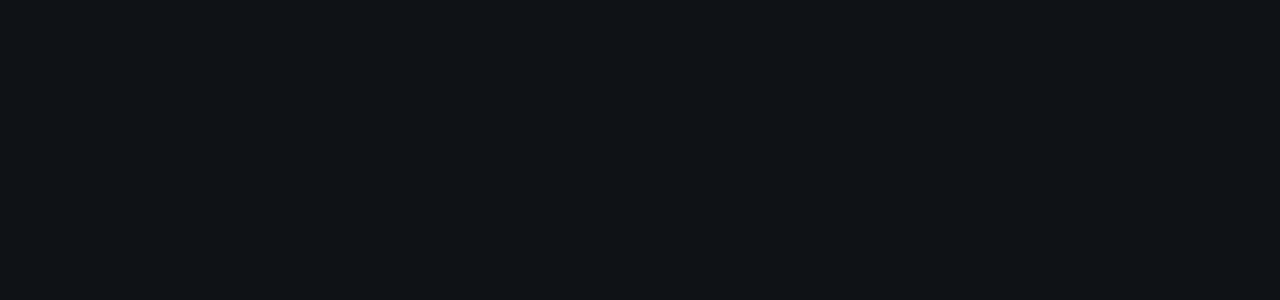
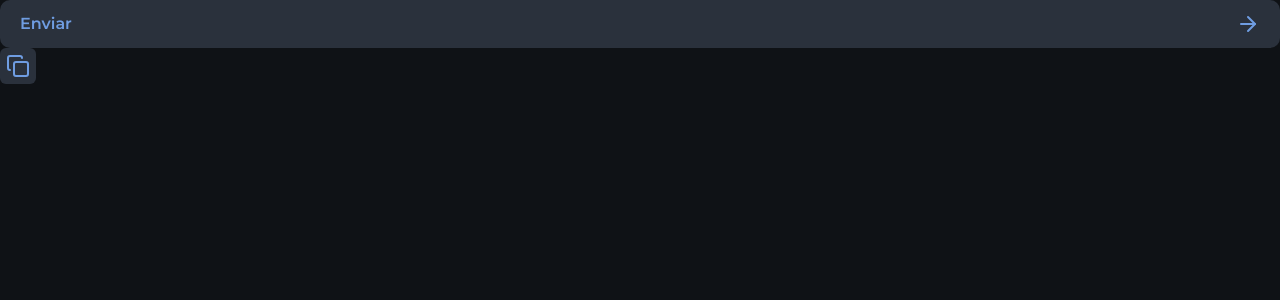
Before and after one commit to qustavoleite/devStage, a Next.js app: page / in a window 1280 px wide. Shown: the top 300 px of the page. Built offline with nearby package versions, Linux system fonts and the light colour scheme.

Commit message:
feat: buttons components

```diff
--- a/package.json
+++ b/package.json
@@ -10,6 +10,7 @@
   },
   "dependencies": {
     "@tailwindcss/postcss": "^4.0.6",
+    "lucide-react": "^0.475.0",
     "next": "15.1.7",
     "postcss": "^8.5.2",
     "react": "^19.0.0",
--- a/src/app/page.tsx
+++ b/src/app/page.tsx
@@ -1,9 +1,18 @@
-import { Button } from "@/components/button";
+import { Button } from '@/components/button'
+import { IconButton } from '@/components/icon-button'
+import { ArrowRight, Copy } from 'lucide-react'
 
 export default function Home() {
   return (
     <main>
-      <Button />
+      <Button>
+        Enviar
+        <ArrowRight />
+      </Button>
+
+      <IconButton>
+        <Copy />
+      </IconButton>
     </main>
   )
 }
--- a/src/components/button.tsx
+++ b/src/components/button.tsx
@@ -1,3 +1,13 @@
-export function Button() {
-  return <button className=''></button>
+import { ReactNode } from "react"
+
+interface ButtonProps {
+  children: ReactNode
 }
+
+export function Button(props: ButtonProps) {
+  return (
+    <button className='flex justify-between items-center px-5 h-12 bg-gray-500 text-blue font-semibold rounded-xl w-full cursor-pointer hover:bg-blue hover:text-gray-900 transition-colors duration-300'>
+      {props.children}
+    </button>
+  )
+}
--- /dev/null
+++ b/src/components/icon-button.tsx
@@ -0,0 +1,13 @@
+import { ReactNode } from 'react'
+
+interface IconButtonProps {
+  children: ReactNode
+}
+
+export function IconButton(props: IconButtonProps) {
+  return (
+    <button className='p-1.5 bg-gray-500 text-blue rounded-md cursor-pointer hover:bg-blue hover:text-gray-900 transition-colors duration-300'>
+      {props.children}
+    </button>
+  )
+}
```
Also changed, not shown: 1 other file (tests, documents, lock files or other folders).
